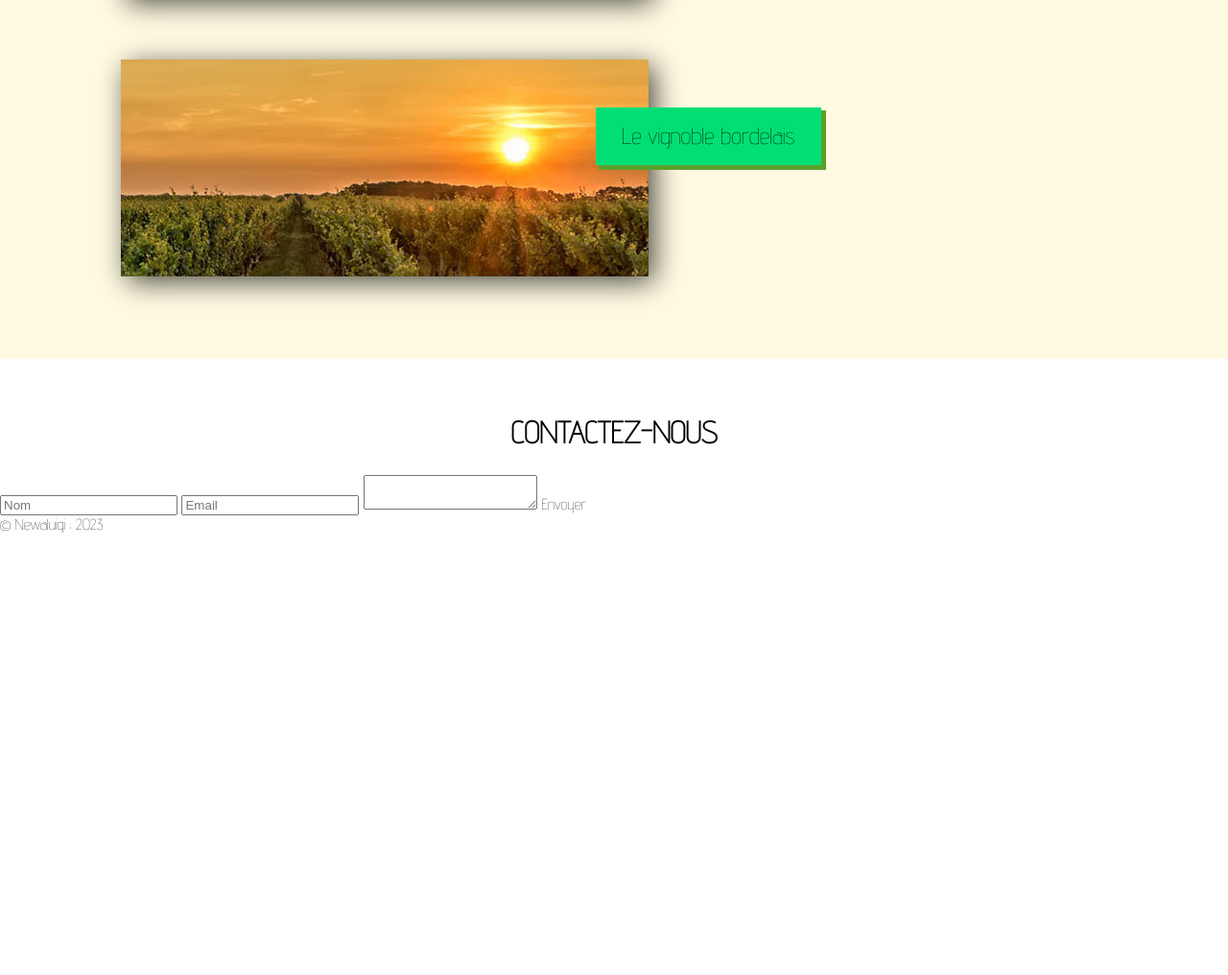
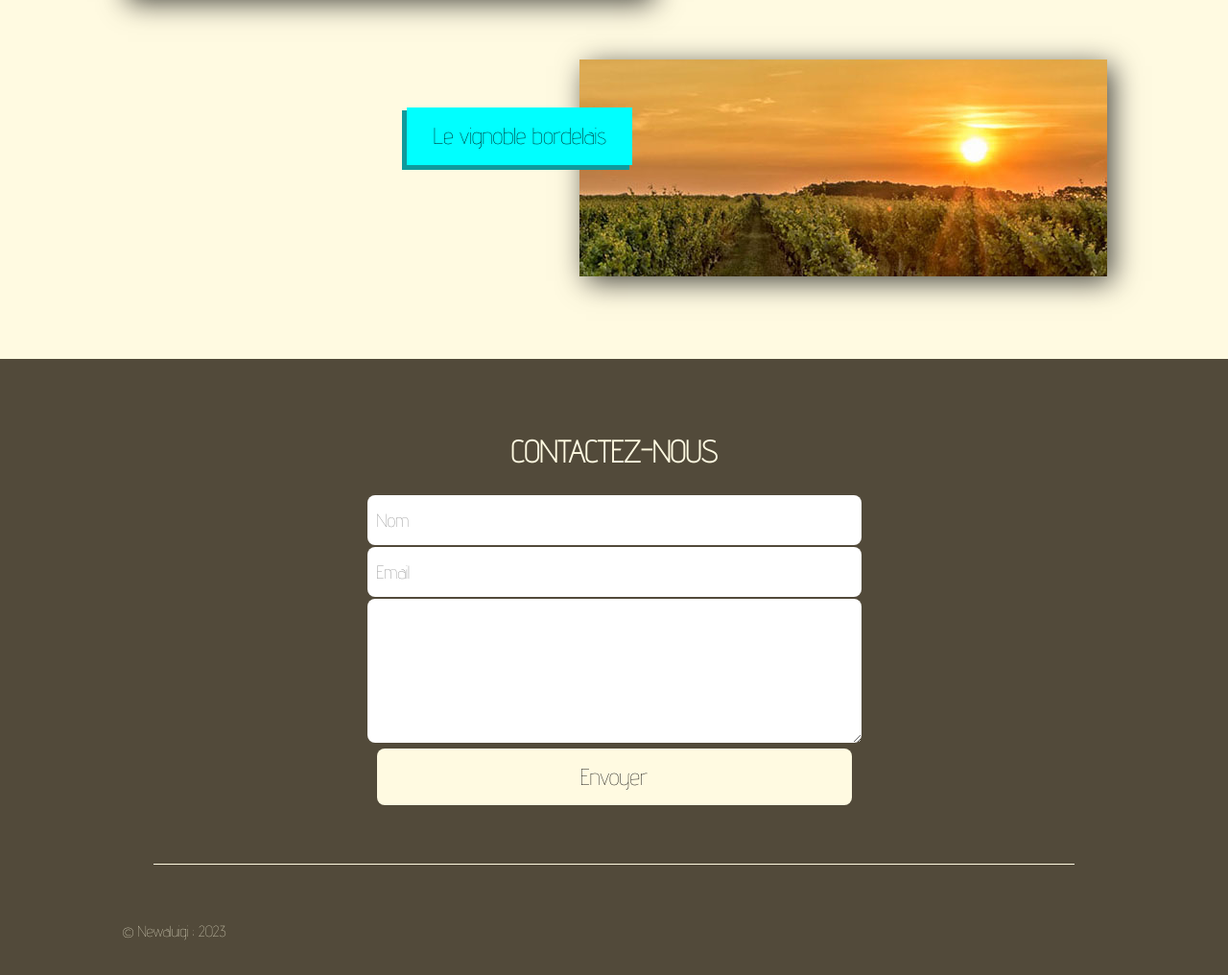
Before and after one commit to Newaluigi/Malo, a plain HTML site: page index.html in a window 1280 px wide. Shown: the part 2569-3585 px from the top of the page at 96% size. Before the commit the page ends 3144 px from the top, so only its background shows below. Drawn offline with Linux system fonts and the light colour scheme.

Commit message:
css finished

```diff
--- a/index.html
+++ b/index.html
@@ -69,12 +69,12 @@
 
 
     <footer>
-        <h2>Contactez-nous</h2>
+        <h2 id="contact">Contactez-nous</h2>
         <form>
             <input placeholder="Nom">
             <input placeholder="Email">
             <textarea placeholder="Votre message ici..."> </textarea>
-            <bouton>Envoyer</bouton>
+            <button>Envoyer</button>
         </form>
         <div id="deuxiemeTrait"></div>
         <div id="copyrightEtIcons">
--- a/style.css
+++ b/style.css
@@ -1,4 +1,8 @@
 @import url('https://fonts.googleapis.com/css2?family=Advent+Pro:wght@100&family=Dancing+Script&display=swap');
+
+html {
+    scroll-behavior: smooth;
+}
 
 body {
     font-family: 'Advent Pro', sans-serif;
@@ -175,3 +179,95 @@ h3 {
     padding-top: 15px;
     box-shadow: 4px 4px 0 1px rgba(90, 161, 43, 1);
 }
+
+#tourisme #chateau,
+#tourisme #vignoble {
+    float: right;
+}
+
+#chateau p,
+#vignoble p {
+    float: left;
+    background-color: cyan;
+    margin-left: -180px;
+    box-shadow: -4px 4px 0 1px rgba(15, 154, 156, 1);
+}
+
+/* ******************************FOOTER************************** */
+
+footer {
+    background-color: #524a3a;
+    color: #FFFAE1;
+    padding: 20px 0 10px 0;
+    text-align: center;
+}
+
+form {
+    margin: 0 auto;
+    max-width: 900px;
+}
+
+input,
+textarea,
+button {
+    border: none;
+    width: 55%;
+    padding: 15px 10px;
+    margin: 1px 0;
+    font-size: 1.2em;
+    font-family: 'Advent Pro', sans-serif;
+    border-radius: 8px;
+}
+
+textarea {
+    height: 120px;
+}
+
+button {
+    font-size: 1.5em;
+    background-color: #FFFAE1;
+}
+
+button:hover {
+    background-color: #e6aa34;
+    color: #FFFAE1;
+    cursor: pointer;
+    transition: 0.3s ease-in-out;
+}
+
+#deuxiemeTrait {
+    height: 1px;
+    width: 75%;
+    background-color: #FFFAE1;
+    margin: 60px auto;
+}
+
+#copyrightEtIcons {
+    display: flex;
+    margin-bottom: 20px;
+    padding: 0 10%;
+    /* justify-content: space-between; */
+}
+
+#copyright {
+    width: 50%;
+    text-align: left;
+    color: #FFFAE1;
+}
+
+#icons {
+    width: 50%;
+    text-align: right;
+}
+
+#icons a {
+    display: inline-block;
+    padding: 0 15px;
+    font-size: 1.3em;
+    color: #FFFAE1;
+}
+
+#icons a:hover {
+    transform: scale(1.5);
+    transition: 0.1s;
+}
```
